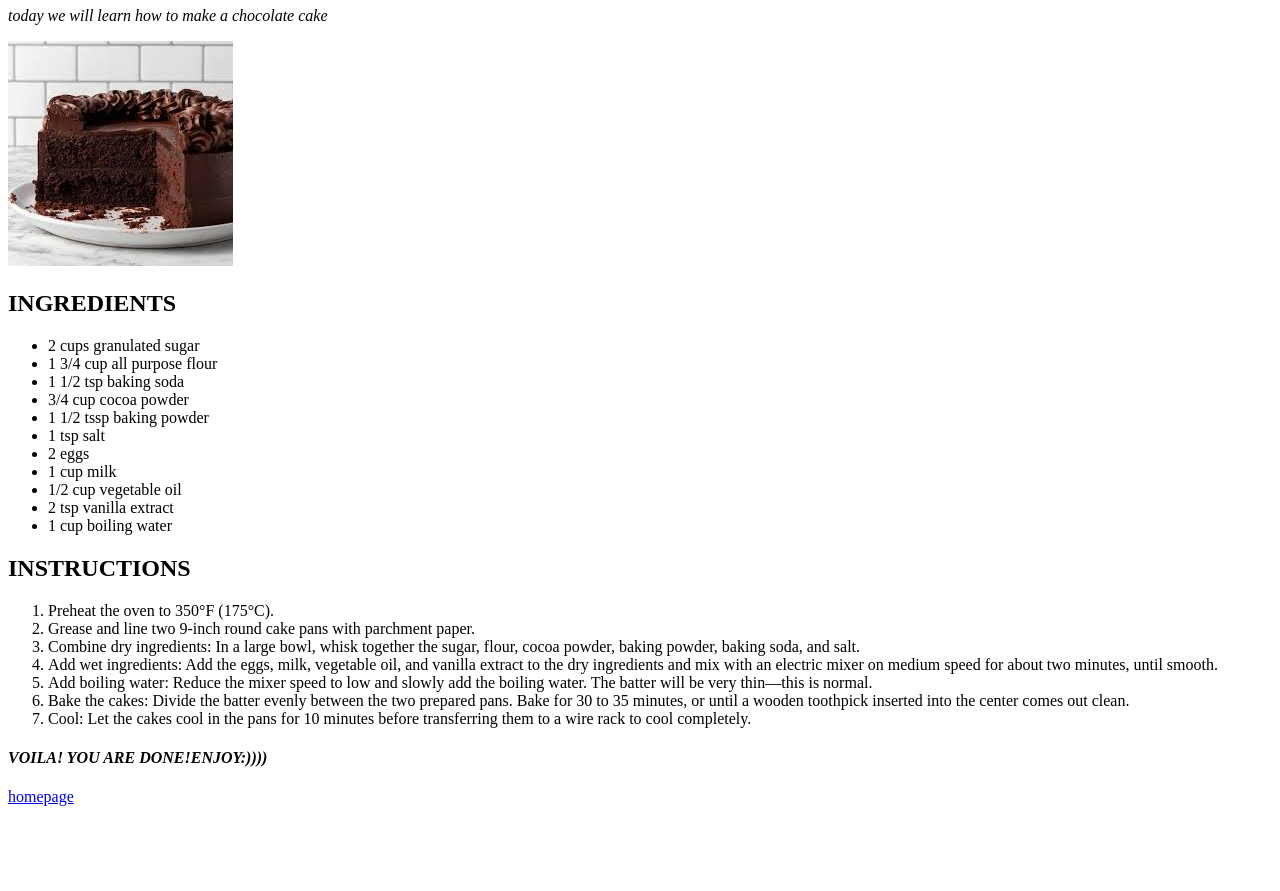
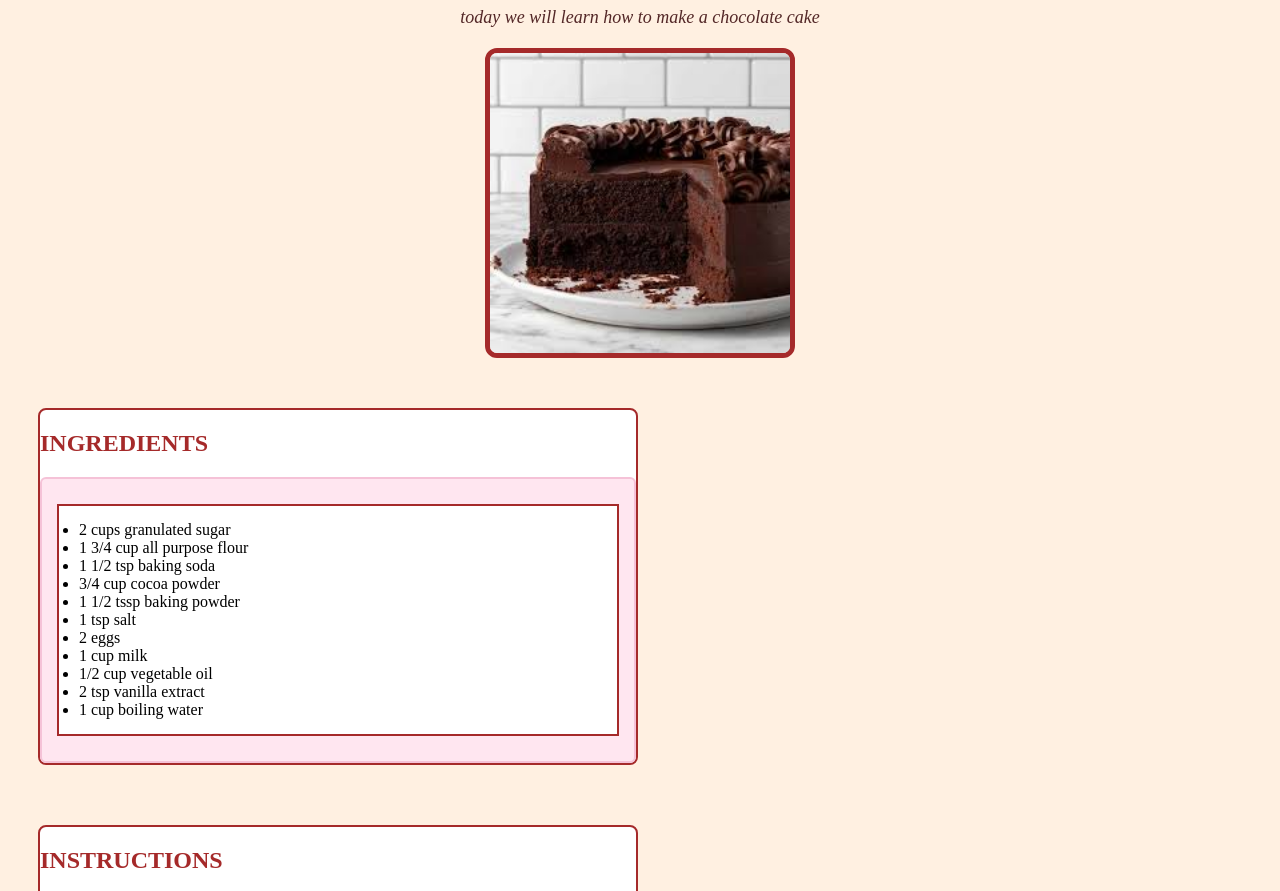
Before and after one commit to umaryamm/odin-recipes, a plain HTML site: page recipes/cake.html in a window 1280 px wide. Shown: the part 73-964 px from the top of the page. Before the commit the page ends 887 px from the top, so only its background shows below. Drawn offline with Linux system fonts and the light colour scheme; files whose address does not match are found by name.

Commit message:
improved version

```diff
--- a/recipes/cake.html
+++ b/recipes/cake.html
@@ -3,12 +3,86 @@
     <head>
         <meta charset="utf-8">
         <title>CAKES</title>
+        <style>
+            body{
+                background-color: #fff0e1;
+            }
+            h1,h2{
+                color: brown;
+            }
+            p em{
+                color:rgb(83, 39, 39);
+                display: block;
+                font-size: 18px;
+                text-align: center;
+            }
+            h4{
+                color:brown;
+                text-align: center;
+            }
+            ul,ol{
+                color:black;
+                background-color:white;
+                padding: 15px 20px;
+                margin: 15px 0 ;
+                border:2px solid brown;
+
+
+            }
+            a{
+                display:inline-block;
+                width:65px;
+                height:18px;
+                padding: 12px;
+                border:2px solid maroon;
+                border-radius: 4px;
+                text-decoration: none;
+                cursor: pointer;
+                transition: background 0.3s;
+                color:white;
+                background-color: maroon;
+                text-align: center;
+                font-weight: bolder;
+
+            }
+            a:hover{
+                background-color: hotpink;
+                border:solid pink;
+            }
+            img{
+                display:block;
+                border:5px solid brown;
+                border-radius:12px;
+                width: 300px;
+                margin: 20px auto;
+            }
+            .ingredients,.INSTRUCTIONS{
+                display: inline-block;
+                width: 600px;
+                margin: 30px;
+                border:2px solid brown;
+                border-radius: 8px;
+                background: white;
+               box-sizing: border-box;
+               text-align: left;
+               vertical-align: top;
+            }
+            .inner{
+                background-color: #ffe6f0;
+  border: 2px solid #f5c2d7;
+  border-radius: 6px;
+  padding: 10px 15px;
+  margin-top: 10px;
+            }
+        </style>
     </head>
     <body>
         <h1>CHOCOLATE CAKE</h1>
         <P><em>today we will learn how to make a chocolate cake</em></P>
         <img src="/home/maryam/odin-recipes/recipes/cake/download.jpeg" alt="cake">
+        <div class="ingredients">
         <h2>INGREDIENTS</h2>
+        <div class="inner">
         <ul>
             <LI>2 cups granulated sugar</LI>
             <li> 1 3/4 cup all purpose flour</li>
@@ -22,7 +96,11 @@
            <li>2 tsp vanilla extract</li>
           <li>1 cup boiling water</li>
         </ul>
+        </div>
+        </div>
+        <div class="INSTRUCTIONS">
         <h2>INSTRUCTIONS</h2>
+        <div class="inner">
         <OL>
             <LI>
                 Preheat the oven to 350°F (175°C).
@@ -36,6 +114,8 @@
 <LI>Bake the cakes: Divide the batter evenly between the two prepared pans. Bake for 30 to 35 minutes, or until a wooden toothpick inserted into the center comes out clean.</LI>
 <LI>Cool: Let the cakes cool in the pans for 10 minutes before transferring them to a wire rack to cool completely. </LI>
         </OL>
+        </div>
+        </div>
         <h4><STRONG><em>VOILA! YOU ARE DONE!ENJOY:))))</em></STRONG></h4>
         <a href="/home/maryam/odin-recipes/index.html">homepage</a>
     </body>
```
